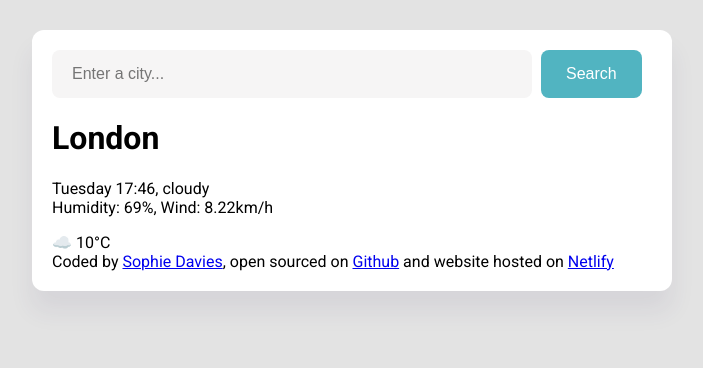
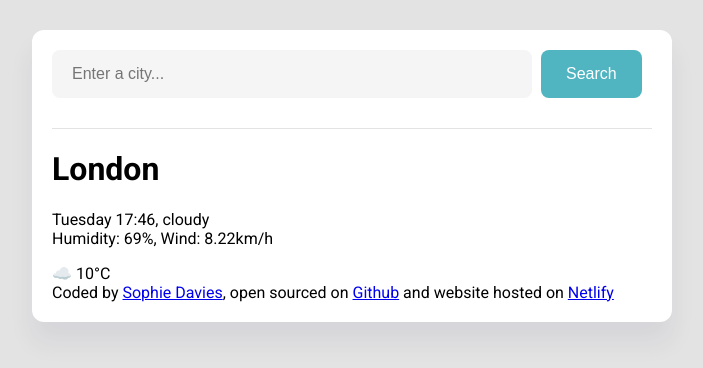
Before and after one commit to SophieLMD/weather-forecast-app, a plain HTML site: page index.html in a window 1280 px wide. Shown: the whole page, without its empty margins (288-991 px from the left). Drawn offline with Linux system fonts and the light colour scheme.

Commit message:
Styled header - added border-bottom

```diff
--- a/src/styles.css
+++ b/src/styles.css
@@ -1,6 +1,10 @@
 body {
   background: #e3e3e3;
   font-family: "roboto", sans-serif;
+}
+header {
+  border-bottom: 1px solid #e3e3e3;
+  padding: 0 0 30px 0;
 }
 .weather-app-container {
   background: white;
```
